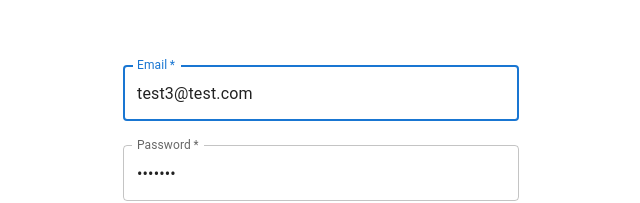
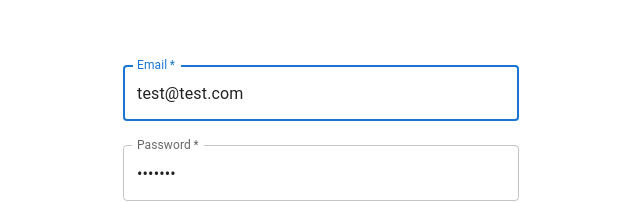
Before and after one commit to pwlamidy/simply-todo, a React (Create React App) app: page /login in a window 1280 px wide. Shown: the part 215-418 px from the top of the page, without its empty margins (319-959 px from the left). Built offline with nearby package versions, Linux system fonts and the light colour scheme.

Commit message:
Fix default login email

```diff
--- a/src/components/Login.tsx
+++ b/src/components/Login.tsx
@@ -91,7 +91,7 @@ function Login() {
               name="username"
               autoComplete="username"
               autoFocus
-              defaultValue="test3@test.com"
+              defaultValue="test@test.com"
             />
             <TextField
               disabled={loading}
```
